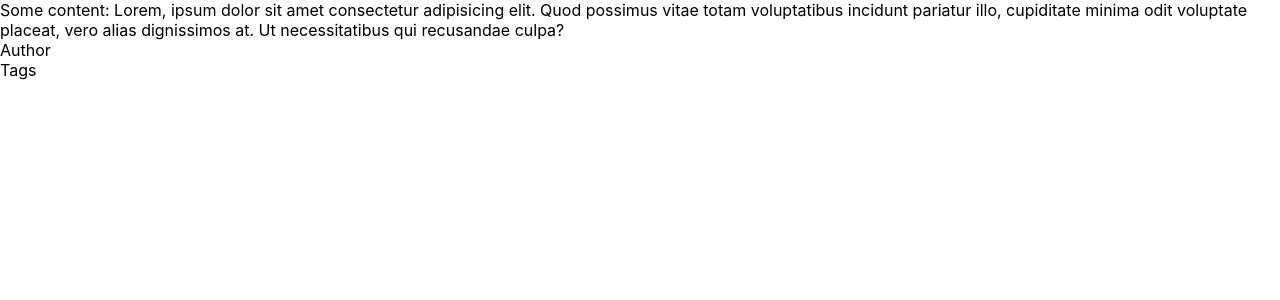
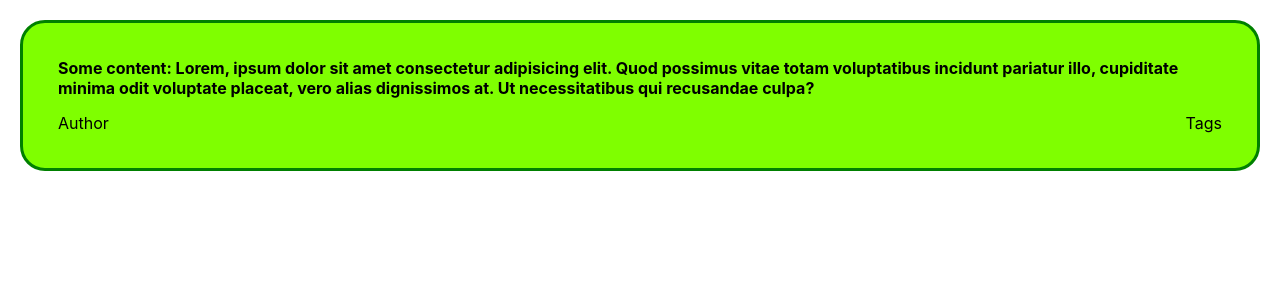
Before and after one commit to johndwatt/Quote-Collector-FrontEnd, a React (Create React App) app: page / in a window 1280 px wide. Shown: the top 300 px of the page. Built offline with nearby package versions, Linux system fonts and the light colour scheme.

Commit message:
adds some basic styling to quotes and navbar files

```diff
--- a/src/App.js
+++ b/src/App.js
@@ -1,4 +1,4 @@
-import Quote from "./components/Quote";
+import Quote from "./components/Quote/Quote";
 import './App.css';
 
 function App() {
--- /dev/null
+++ b/src/components/Quote/Quote.css
@@ -0,0 +1,19 @@
+.quote {
+    display: flex;
+    flex-direction: column;
+    margin: 20px;
+    padding: 35px;
+    background: chartreuse;
+    border: 3px solid green;
+    border-radius: 25px;
+}
+
+.quote-content {
+    padding-bottom: 15px;
+    font-weight: bold;
+}
+
+.quote-flex {
+    display: flex;
+    justify-content: space-between;
+}
--- a/src/components/Quote.jsx
+++ b/src/components/Quote/Quote.jsx
@@ -1,11 +1,15 @@
 import React from 'react';
+
+import "./Quote.css"
 
 function Quote(props) {
     return (
         <div className="quote">
             <p className="quote-content">Some content: Lorem, ipsum dolor sit amet consectetur adipisicing elit. Quod possimus vitae totam voluptatibus incidunt pariatur illo, cupiditate minima odit voluptate placeat, vero alias dignissimos at. Ut necessitatibus qui recusandae culpa?</p>
-            <p className="quote-author">Author</p>
-            <p className="quote-tags">Tags</p>
+            <div className='quote-flex'>
+                <p className="quote-author">Author</p>
+                <p className="quote-tags">Tags</p>
+            </div>
         </div>
     );
 }
```
Also changed, not shown: src/components/Navbar/Navbar.css (added), src/components/Navbar/Navbar.jsx (added).
